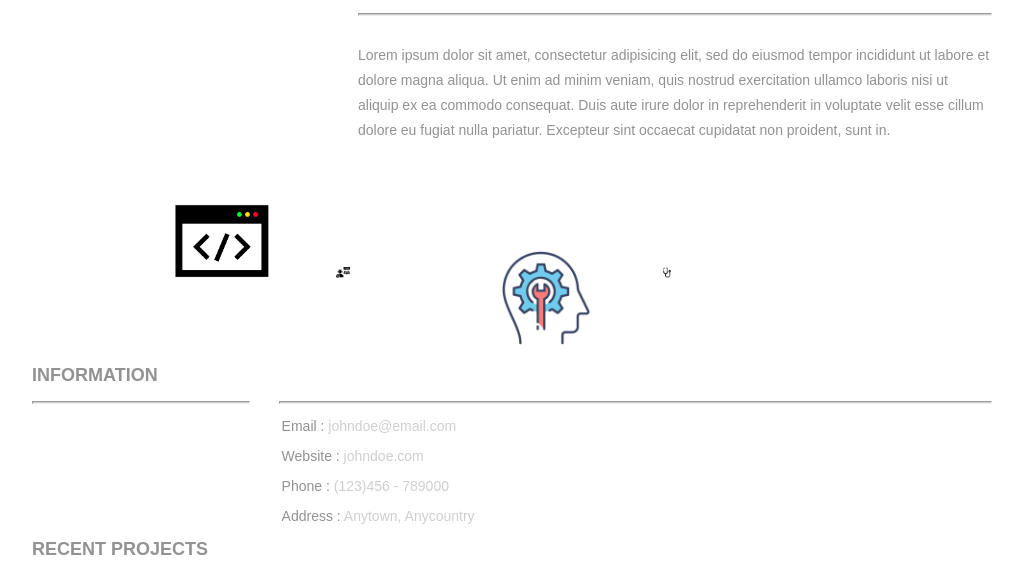
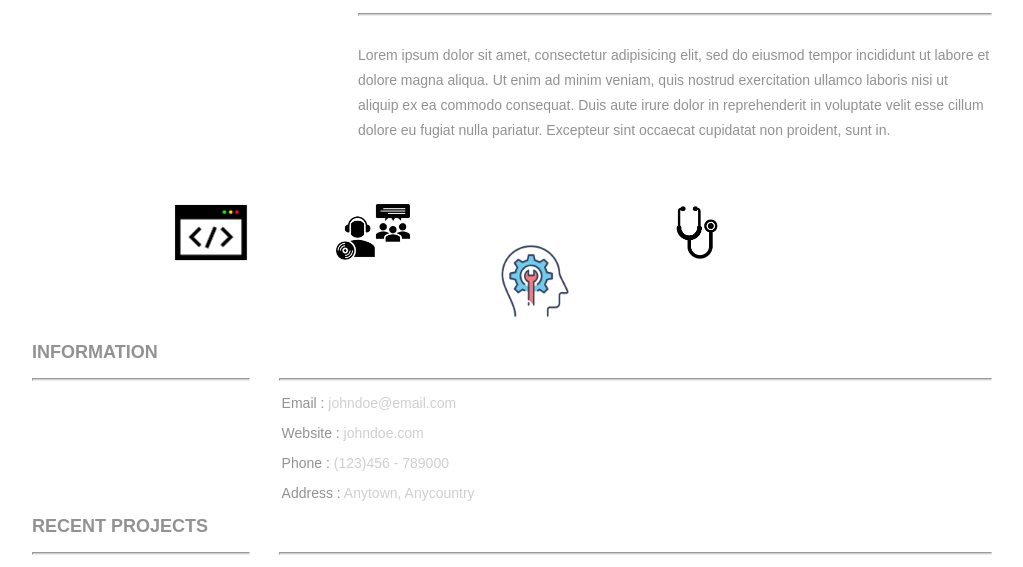
Before and after one commit to AVWEB22/Dreamweaver-Portfolio, a plain HTML site: page index.html in a window 1280 px wide. Shown: the part 224-791 px from the top of the page, without its empty margins (128-1151 px from the left). Drawn offline with Linux system fonts and the light colour scheme.

Commit message:
Update index.html

```diff
--- a/index.html
+++ b/index.html
@@ -34,19 +34,19 @@
 
 	  <div class="socialNetworkNav">
       <!-- Add a Anchor tag with nested img tag here -->
-      <div><img src="images/code-icong-gif.gif"  width="130%" height=""></div>
+      <div><img src="images/code-icong-gif.gif"  width="100%" height=""></div>
     </div>
     <div class="socialNetworkNav">
       <!-- Add a Anchor tag with nested img tag here -->
-      <div><img src="images/support-icon2.png"  width="20%"></div>
+      <div><img src="images/support-icon2.png"  width="100%"></div>
     </div>
     <div class="socialNetworkNav">
       <!-- Add a Anchor tag with nested img tag here -->
-      <div><img src="images/Head2.png" width="130%" align="center"></div>
+      <div><img src="images/Head2.png" width="100%" align="center"></div>
     </div>
     <div class="socialNetworkNav">
       <!-- Add a Anchor tag with nested img tag here -->
-      <div><img src="images/scope.gif" width="20%"></div>
+      <div><img src="images/scope.gif" width="100%"></div>
     </div>
 </aside>
 </header>
```
